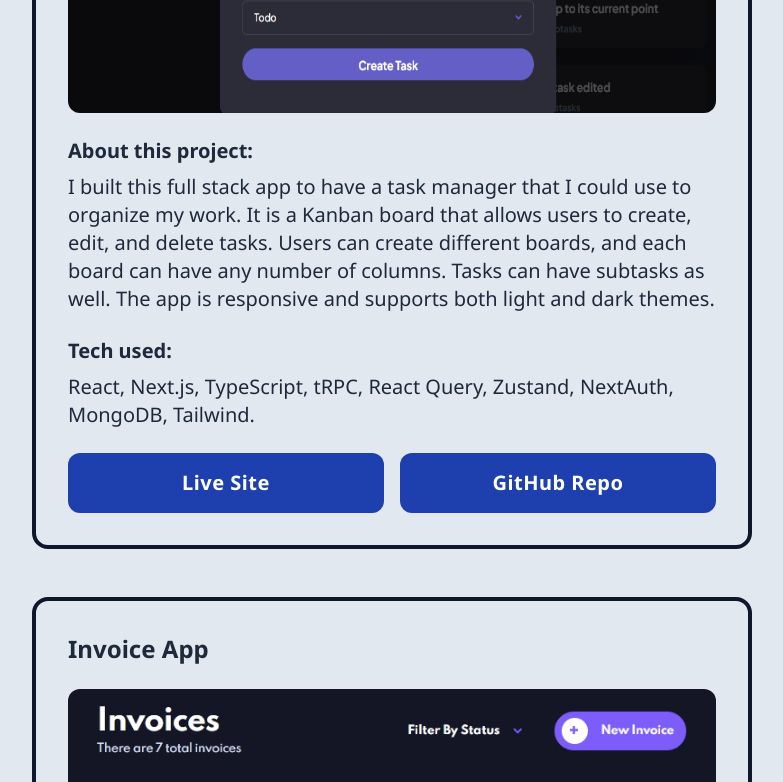
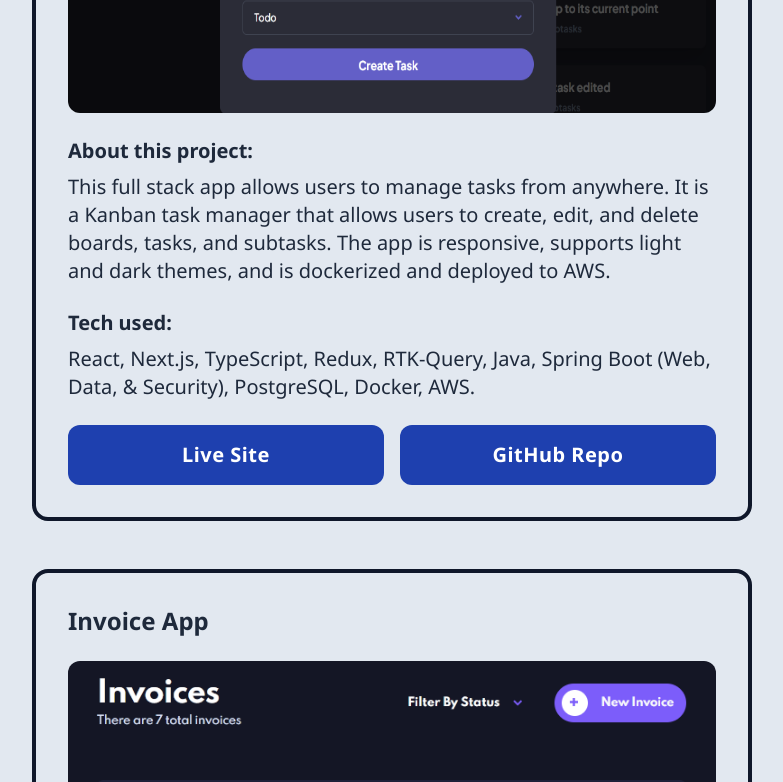
Before and after one commit to ivanolmo/ivanolmo.io, a Next.js app: page / in a window 1280 px wide. Shown: the part 1273-2055 px from the top of the page, without its empty margins (248-1031 px from the left). Built offline with nearby package versions, Linux system fonts and the light colour scheme.

Commit message:
Update project description

```diff
--- a/data/projectData.ts
+++ b/data/projectData.ts
@@ -3,10 +3,10 @@ export const projectData = [
     title: 'Kanban Task Manager',
     image: 'kanban.webp',
     description:
-      'I built this full stack app to have a task manager that I could use to organize my work. It is a Kanban board that allows users to create, edit, and delete tasks. Users can create different boards, and each board can have any number of columns. Tasks can have subtasks as well. The app is responsive and supports both light and dark themes.',
-    tech: 'React, Next.js, TypeScript, tRPC, React Query, Zustand, NextAuth, MongoDB, Tailwind.',
-    repoLink: 'https://github.com/ivanolmo/kanban-task-management',
-    liveLink: 'https://nextjs-kanban.vercel.app/',
+      'This full stack app allows users to manage tasks from anywhere. It is a Kanban task manager that allows users to create, edit, and delete boards, tasks, and subtasks. The app is responsive, supports light and dark themes, and is dockerized and deployed to AWS.',
+    tech: 'React, Next.js, TypeScript, Redux, RTK-Query, Java, Spring Boot (Web, Data, & Security), PostgreSQL, Docker, AWS.',
+    repoLink: 'https://github.com/ivanolmo/kanban-spring-backend',
+    liveLink: 'https://kanban.ivanolmo.com/',
   },
   {
     title: 'Invoice App',
```
